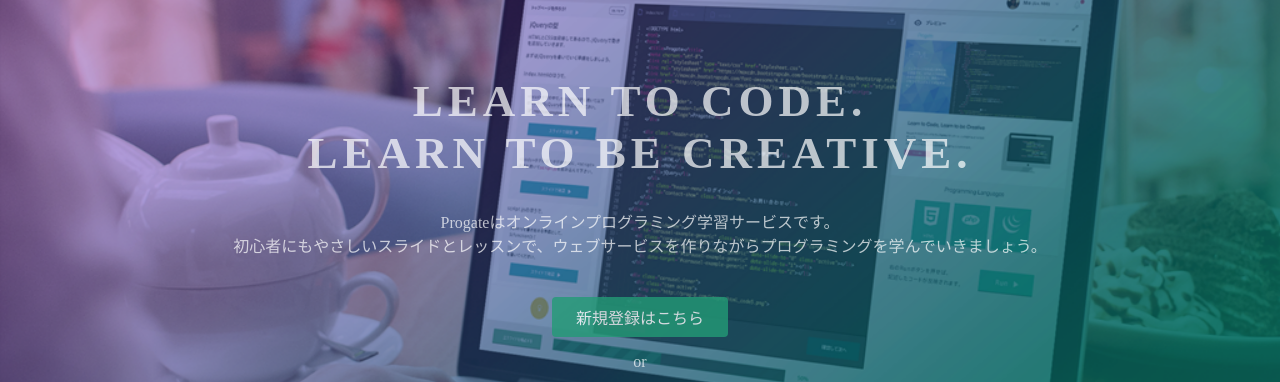
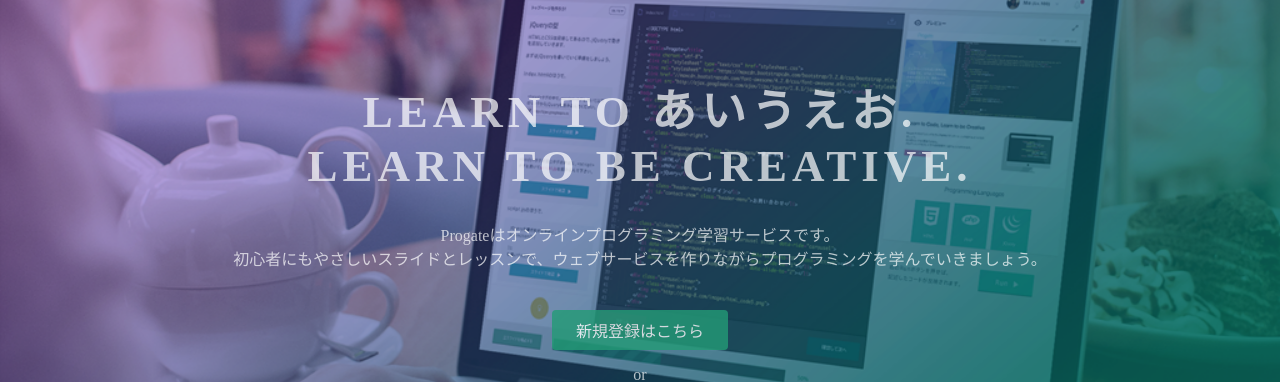
Before and after one commit to kenifu/kenifu.github.io, a plain HTML site: page index.html in a window 1280 px wide. Shown: the part 135-517 px from the top of the page. Drawn offline with Linux system fonts and the light colour scheme.

Commit message:
Update index.html

```diff
--- a/index.html
+++ b/index.html
@@ -23,7 +23,7 @@
   </header>
   <div class="top-wrapper">
     <div class="container">
-      <h1>LEARN TO CODE.<br>LEARN TO BE CREATIVE.</h1>
+      <h1>LEARN TO あいうえお.<br>LEARN TO BE CREATIVE.</h1>
       <p>Progateはオンラインプログラミング学習サービスです。<br>初心者にもやさしいスライドとレッスンで、ウェブサービスを作りながらプログラミングを学んでいきましょう。</p>
       <div class="btn-wrapper">
         <a href="#" class="btn signup">新規登録はこちら</a>
```
